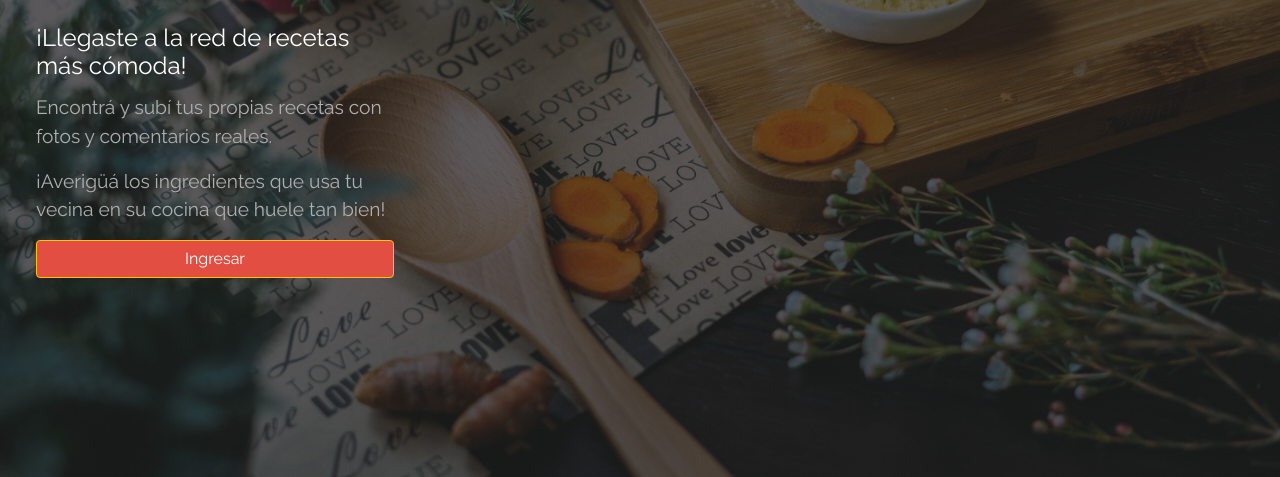
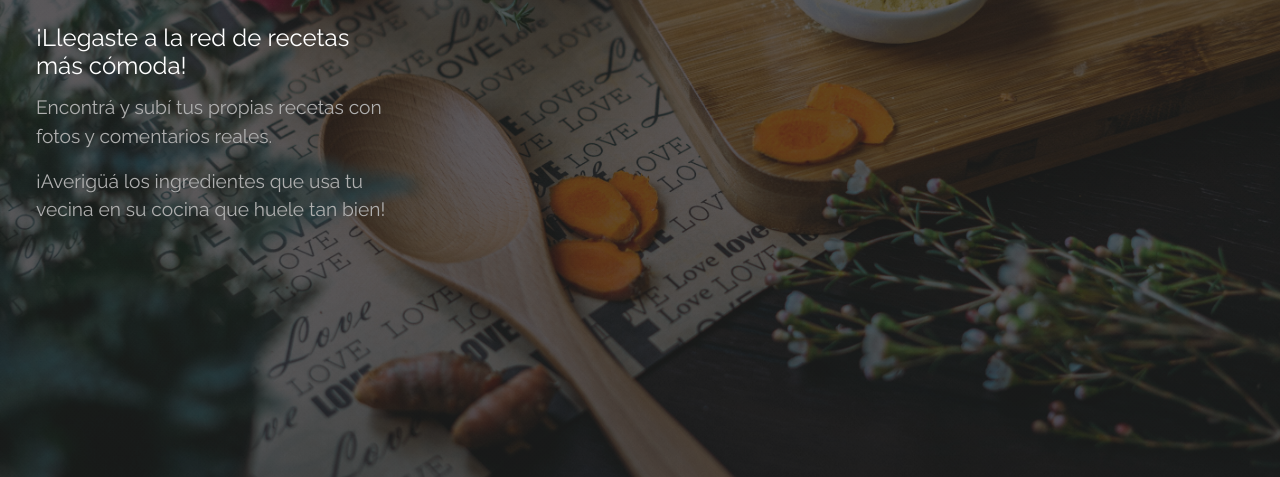
Before and after one commit to nazarenads/foodseason, a PHP site: page /home.php in a window 1280 px wide. Shown: the part 232-709 px from the top of the page. Run offline with PHP 8.4, Linux system fonts and the light colour scheme; some libraries are stand-ins or nearby versions.

Commit message:
sin boton ingresar

```diff
--- a/home.php
+++ b/home.php
@@ -28,7 +28,6 @@
                 <h4 class="card-title">¡Llegaste a la red de recetas más cómoda!</h4>
                 <p class="card-text">Encontrá y subí tus propias recetas con fotos y comentarios reales.</p>
                 <p class="card-text">¡Averigüá los ingredientes que usa tu vecina en su cocina que huele tan bien!</p>
-                <a href="signin.php" class="btn btn-warning" style="width:100%;">Ingresar</a>
               </div>
             </div>
           </div>
```
